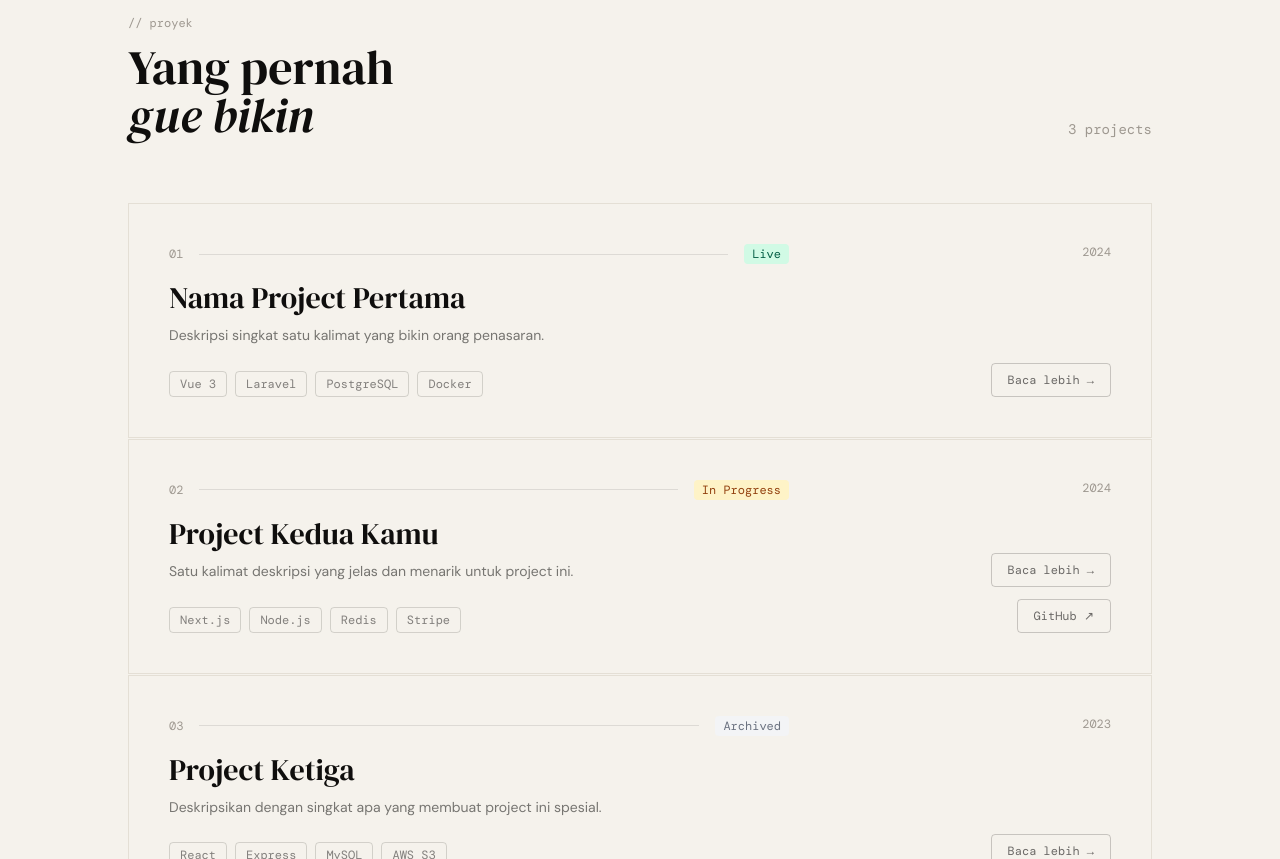
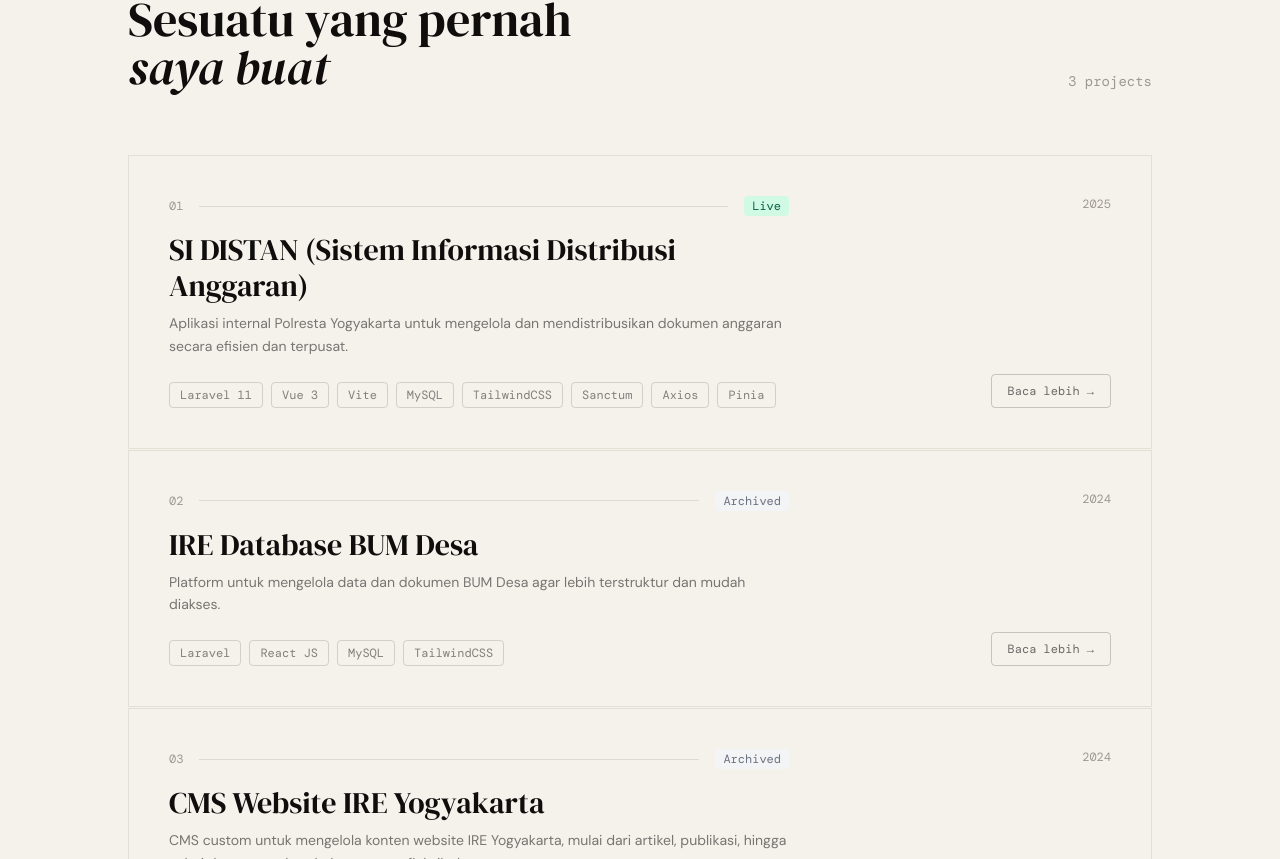
Before and after one commit to ridwanal24/ridwanal24.github.io, a Vue app: page / in a window 1280 px wide. Shown: the part 1561-2420 px from the top of the page. Built offline with nearby package versions, Linux system fonts and the light colour scheme.

Commit message:
update project - add 3 project (sidistan, bumdes, cms)

```diff
--- a/package.json
+++ b/package.json
@@ -6,7 +6,8 @@
   "scripts": {
     "dev": "vite",
     "build": "vite build",
-    "preview": "vite preview"
+    "preview": "vite preview",
+    "deploy": "gh-pages -d dist"
   },
   "dependencies": {
     "vue": "^3.4.0",
@@ -15,6 +16,7 @@
   "devDependencies": {
     "@vitejs/plugin-vue": "^5.0.0",
     "autoprefixer": "^10.4.19",
+    "gh-pages": "^6.3.0",
     "postcss": "^8.4.38",
     "tailwindcss": "^3.4.4",
     "vite": "^5.2.0"
--- a/src/data/portfolio.js
+++ b/src/data/portfolio.js
@@ -44,8 +44,8 @@ export const hero = {
 
 export const about = {
   bio: [
-    "Saya web developer yang sudah beberapa tahun ngulik web, tapi sebagian besar pengalaman saya datang dari ngerjain project-project dari teman atau kenalan. Dari situ saya belajar banyak hal, mulai dari menyusun database sampai mengubah desain jadi kode yang fungsional. Buat saya, kode yang baik itu yang tetap bisa dibaca dan dipahami, bahkan oleh diri sendiri beberapa bulan ke depan.",
-    "Di luar itu, saya juga suka ngulik hal-hal baru kalau memang ada yang bikin penasaran. Entah itu framework, bahasa baru, atau tools tertentu—kalau menarik, biasanya langsung saya coba dan eksplor lebih jauh.",
+    "Saya sudah berkecimpung dengan dunia web development selama beberapa tahun, tapi sebagian besar pengalaman saya datang dari mengerjakan project-project dari teman atau kenalan. Dari situ saya belajar banyak hal, mulai dari menyusun database sampai mengubah desain jadi kode yang fungsional. Bagi saya, kode yang baik itu yang tetap bisa dibaca dan dipahami, bahkan oleh diri sendiri beberapa bulan ke depan.",
+    "Di luar itu, saya juga suka mencoba hal-hal baru jika membuat saya penasaran. Entah itu framework, bahasa baru, atau tools tertentu—kalau menarik, biasanya langsung saya coba dan eksplor lebih jauh.",
   ],
   skills: [
     {
@@ -54,11 +54,11 @@ export const about = {
     },
     {
       label: "Backend",
-      items: ["Laravel", "Node.js", "Express", "MySQL"],
+      items: ["Laravel", "Node.js", "Express", "Go", "MySQL"],
     },
     {
       label: "DevOps",
-      items: ["Docker", "Nginx", "Linux", "GitHub Actions", "VPS"],
+      items: ["Docker", "Nginx", "Linux", "Git"],
     },
   ],
 };
@@ -88,78 +88,170 @@ export const about = {
 
 export const projects = [
   {
-    slug: "project-satu",
-    title: "Nama Project Pertama",
-    year: "2024",
+    slug: "si-distan",
+    title: "SI DISTAN (Sistem Informasi Distribusi Anggaran)",
+    year: "2025",
     status: "Live",
-    excerpt: "Deskripsi singkat satu kalimat yang bikin orang penasaran.",
+    excerpt:
+      "Aplikasi internal Polresta Yogyakarta untuk mengelola dan mendistribusikan dokumen anggaran secara efisien dan terpusat.",
     cover: "",
     coverColor: "#d4e5f7",
-    stack: ["Vue 3", "Laravel", "PostgreSQL", "Docker"],
+    stack: [
+      "Laravel 11",
+      "Vue 3",
+      "Vite",
+      "MySQL",
+      "TailwindCSS",
+      "Sanctum",
+      "Axios",
+      "Pinia",
+    ],
     demo: null,
     github: null,
 
     description: [
-      "Paragraf pertama — ceritain konteks project ini. Kenapa dibuat? Masalah apa yang diselesaikan? Siapa penggunanya?",
-      "Paragraf kedua — lebih dalam soal approach teknis atau desain keputusan yang menarik.",
+      "SI DISTAN adalah aplikasi berbasis web yang dikembangkan untuk Polresta Yogyakarta guna meningkatkan efisiensi dalam pertukaran dokumen internal. Sebelumnya, proses distribusi dokumen dilakukan secara manual melalui WhatsApp, email, atau flashdisk yang berisiko tidak terorganisir dan kurang aman.",
+      "Aplikasi ini menyediakan sistem terpusat untuk upload, pencarian, pengelolaan, serta keamanan dokumen berbasis role (admin dan user). Selain itu, sistem juga mendukung histori file, proteksi password dokumen, dan mekanisme penghapusan bertahap untuk menjaga integritas data.",
     ],
     sections: [
       {
-        heading: "Tantangan Teknis",
-        body: "Ceritain satu atau dua tantangan paling berkesan. Ini bagian yang paling menarik buat developer lain yang baca. Bisa sepanjang yang kamu mau — ini halaman detail kamu.",
+        heading: "Fitur Utama",
+        body:
+          "Sistem memiliki dua role utama yaitu admin dan user. Admin memiliki kontrol penuh seperti mengelola user (reset password, nonaktifkan akun), upload dokumen ke berbagai kategori (kertas kerja, realisasi, perjanjian kinerja), serta menghapus dan memulihkan dokumen dari tempat sampah. User hanya dapat mengelola dokumen miliknya sendiri dengan kategori terbatas (renbut).\n\n" +
+          "Dokumen dapat berupa PDF atau XLSX dengan batas ukuran 10MB. Setiap dokumen mendukung multi-file (history), sehingga versi lama tetap tersimpan saat ada update. Sistem pencarian mendukung filter berdasarkan nama, kategori, dan tahun.\n\n" +
+          "Keamanan ditingkatkan dengan fitur password pada setiap dokumen, yang harus dimasukkan oleh user lain atau publik saat ingin mengakses isi dokumen. Publik tetap dapat melihat daftar dokumen dan statistik, namun tidak dapat membuka file tanpa password.",
       },
       {
-        heading: "Apa yang Gue Pelajari",
-        body: "Refleksi jujur selalu bagus. Apa yang bakal kamu lakuin beda kalau mengulang project ini? Apa skill baru yang kamu kuasai?",
+        heading: "Tantangan Teknis",
+        body:
+          "Salah satu tantangan utama adalah implementasi preview file PDF yang sempat mengalami konflik dengan layout, terutama karena adanya tambahan fitur tombol download di dalam preview tersebut. Selain itu, pengaturan scheduler di Laravel untuk menghapus dokumen secara permanen setelah 6 bulan juga menjadi tantangan tersendiri.\n\n" +
+          "Solusi yang diterapkan adalah menggunakan Laravel Scheduler yang berjalan setiap hari pada tengah malam untuk melakukan scanning terhadap dokumen di tempat sampah, lalu menghapus secara otomatis jika melewati batas waktu.",
+      },
+      {
+        heading: "Apa yang Saya Pelajari",
+        body:
+          "Project ini memberikan pengalaman end-to-end development mulai dari backend, frontend, database design, hingga deployment ke server sendiri. Saya juga jadi lebih paham implementasi role-based access control, manajemen file dengan versioning, serta pengamanan dokumen berbasis password.\n\n" +
+          "Selain itu, saya belajar bagaimana merancang sistem yang benar-benar dipakai oleh instansi, jadi harus stabil, jelas alurnya, dan minim error. Penggunaan Laravel Scheduler dan integrasi Vue dengan API juga jadi poin pembelajaran penting.",
       },
     ],
     highlights: [
-      "Fitur atau capaian pertama yang menonjol",
-      'Angka konkret kalau ada — misal: "Handle 10k request/hari"',
-      "Keputusan arsitektur yang paling bangga",
+      "Menggantikan proses distribusi dokumen manual (WA, email, flashdisk)",
+      "Role-based access (admin & user) dengan kontrol yang jelas",
+      "Dokumen mendukung versioning (history file)",
+      "Proteksi dokumen dengan password per dokumen",
+      "Auto cleanup dokumen terhapus dengan Laravel Scheduler (6 bulan)",
+      "Dikerjakan fullstack + deployment ke server sendiri",
     ],
     images: [],
   },
 
   {
-    slug: "project-dua",
-    title: "Project Kedua Kamu",
+    slug: "ire-database-bumdesa",
+    title: "IRE Database BUM Desa",
     year: "2024",
-    status: "In Progress",
-    excerpt: "Satu kalimat deskripsi yang jelas dan menarik untuk project ini.",
+    status: "Archived",
+    excerpt:
+      "Platform untuk mengelola data dan dokumen BUM Desa agar lebih terstruktur dan mudah diakses.",
     cover: "",
-    coverColor: "#f7e6d4",
-    stack: ["Next.js", "Node.js", "Redis", "Stripe"],
+    coverColor: "#e8f0fe",
+    stack: ["Laravel", "React JS", "MySQL", "TailwindCSS"],
     demo: null,
-    github: "https://github.com",
+    github: null,
 
-    description: ["Ceritain project ini. Bisa sepanjang yang kamu mau."],
+    description: [
+      "IRE Database BUM Desa adalah aplikasi berbasis web yang saya kembangkan untuk membantu pengelolaan data dan dokumen BUM Desa secara lebih terpusat dan rapi. Sebelumnya, data dan dokumen belum terorganisir dengan baik, sehingga cukup sulit untuk dicari dan dipantau.",
+      "Melalui aplikasi ini, admin bisa memantau seluruh BUM Desa dari berbagai wilayah, sementara setiap BUM Desa bisa mengelola data dan dokumen mereka sendiri dengan sistem akses yang sudah dibagi berdasarkan role.",
+    ],
+
     sections: [
       {
-        heading: "Latar Belakang",
-        body: "Isi konten lengkap di sini.",
+        heading: "Fitur Utama",
+        body:
+          "Sistem ini memiliki tiga role utama: admin, BUM Desa, dan view-only. Admin bisa mengelola seluruh akun BUM Desa, mulai dari menambah, mengedit, menonaktifkan, sampai menghapus akun. Admin juga bisa melihat statistik seperti jumlah BUM Desa, jumlah dokumen, file, dan total penggunaan storage.\n\n" +
+          "BUM Desa dapat mengelola profilnya sendiri, mengisi data seperti kemitraan dan unit usaha, serta mengupload dan mengelola dokumen. Dokumen juga mendukung update file tanpa menghapus file lama (jadi tetap ada histori).\n\n" +
+          "Selain itu, BUM Desa bisa membuat akun tambahan dengan role view-only untuk orang lain yang hanya perlu melihat dan mengunduh dokumen.\n\n" +
+          "Sistem juga dilengkapi filter wilayah bertingkat (provinsi sampai desa) yang saling terhubung, serta fitur recycle bin untuk dokumen yang dihapus.",
+      },
+      {
+        heading: "Tantangan Teknis",
+        body:
+          "Tantangan yang paling terasa ada di bagian form dinamis, seperti data kemitraan dan unit usaha. Form ini bisa ditambah dan dikurangi, dan di dalamnya ada kombinasi input dan select yang cukup kompleks.\n\n" +
+          "Karena saat itu belum menggunakan tools seperti React Hook Form atau TanStack Query, saya menangani semuanya secara manual, baik dari sisi frontend maupun backend. Ini membuat prosesnya cukup tricky, terutama untuk menjaga data tetap konsisten.",
+      },
+      {
+        heading: "Apa yang Saya Pelajari",
+        body:
+          "Dari project ini, saya jadi lebih memahami bagaimana membangun sistem dengan banyak role dan data yang cukup kompleks.\n\n" +
+          "Saya juga belajar mengelola state di React secara manual tanpa bantuan library tambahan, sekaligus merancang API backend yang bisa menangani data dinamis.\n\n" +
+          "Selain itu, saya jadi lebih sadar pentingnya perencanaan struktur form dan state sejak awal agar tidak terlalu kompleks di tengah pengerjaan.",
       },
     ],
-    highlights: ["Highlight pertama", "Highlight kedua"],
+
+    highlights: [
+      "Sistem multi-role: admin, BUM Desa, dan view-only",
+      "Filter wilayah bertingkat yang saling terhubung",
+      "Form dinamis untuk data kemitraan & unit usaha",
+      "Manajemen dokumen dengan histori file",
+      "Fitur recycle bin untuk dokumen",
+      "Dikerjakan fullstack hingga deployment",
+    ],
+
     images: [],
   },
 
   {
-    slug: "project-tiga",
-    title: "Project Ketiga",
-    year: "2023",
+    slug: "cms-ire-yogyakarta",
+    title: "CMS Website IRE Yogyakarta",
+    year: "2024",
     status: "Archived",
     excerpt:
-      "Deskripsikan dengan singkat apa yang membuat project ini spesial.",
+      "CMS custom untuk mengelola konten website IRE Yogyakarta, mulai dari artikel, publikasi, hingga galeri dengan struktur halaman yang fleksibel.",
     cover: "",
-    coverColor: "#e8d4f7",
-    stack: ["React", "Express", "MySQL", "AWS S3"],
+    coverColor: "#f5e6ff",
+    stack: ["React JS", "Chakra UI", "CKEditor 5", "Laravel", "Redis"],
     demo: null,
     github: null,
 
-    description: ["Isi deskripsi lengkap project ketiga di sini."],
-    sections: [],
-    highlights: [],
+    description: [
+      "CMS Website IRE Yogyakarta adalah aplikasi yang dikembangkan untuk memenuhi kebutuhan klien akan sistem manajemen konten yang fleksibel dan sesuai dengan alur kerja mereka.",
+      "Melalui CMS ini, admin dapat dengan mudah mengelola berbagai jenis konten seperti artikel, publikasi (PDF), galeri foto, video, serta struktur halaman website secara dinamis tanpa perlu bergantung pada developer.",
+    ],
+
+    sections: [
+      {
+        heading: "Fitur Utama",
+        body:
+          "CMS ini memiliki dua bagian utama: pengguna umum dan admin. Pengguna umum dapat melihat artikel, informasi organisasi, program, serta publikasi dalam bentuk PDF yang bisa langsung dibaca di website.\n\n" +
+          "Di sisi admin, tersedia dashboard dengan statistik seperti jumlah post, jumlah publikasi, dan jumlah unduhan file. Admin dapat mengelola banner homepage, artikel (termasuk fitur pin, visibilitas, dan penulis), serta berbagai jenis konten lain.\n\n" +
+          "Salah satu fitur utama adalah sistem halaman dinamis, di mana admin bisa membuat halaman baru dan menentukan jenisnya (post, publikasi, galeri foto, atau video). Setiap halaman juga bisa diatur posisinya di navbar hingga 3 level.\n\n" +
+          "Untuk publikasi, admin bisa mengunggah file PDF yang kemudian bisa dibaca langsung oleh pengguna melalui PDF viewer. Sistem juga mencatat data pengguna yang mengunduh file.\n\n" +
+          "Selain itu, tersedia fitur galeri foto, video (berbasis embed YouTube), komentar pengguna, serta berbagai modul tambahan seperti program dan training center.",
+      },
+      {
+        heading: "Tantangan Teknis",
+        body:
+          "Tantangan terbesar ada di integrasi CKEditor 5 dengan React, terutama karena harus menggunakan custom build. Saya perlu memilih fitur editor secara manual, build sendiri, lalu mengintegrasikannya ke dalam project.\n\n" +
+          "Selain itu, proses upload gambar di dalam editor juga cukup membingungkan di awal, terutama dalam menentukan format request (JSON atau multipart). Ada juga kendala styling yang tidak konsisten antara editor dan landing page, sehingga perlu penyesuaian manual berdasarkan dokumentasi resmi CKEditor.\n\n" +
+          "Di sisi lain, karena menggunakan Create React App, waktu build juga terasa cukup lama sehingga sedikit memperlambat proses development.",
+      },
+      {
+        heading: "Apa yang Saya Pelajari",
+        body:
+          "Dari project ini, saya belajar banyak tentang membangun CMS yang fleksibel dan scalable, terutama dalam mengelola berbagai jenis konten dalam satu sistem.\n\n" +
+          "Saya juga jadi lebih paham cara integrasi rich text editor seperti CKEditor 5 secara custom, termasuk mengatur fitur dan menangani upload file di dalam editor.\n\n" +
+          "Selain itu, saya belajar pentingnya menjaga konsistensi UI dan styling antara editor dan tampilan frontend agar hasil konten tetap sesuai dengan yang diharapkan.",
+      },
+    ],
+
+    highlights: [
+      "CMS custom sesuai kebutuhan klien (bukan template)",
+      "Sistem halaman dinamis dengan hingga 3 level navbar",
+      "Manajemen konten lengkap: artikel, PDF, galeri, video",
+      "Integrasi CKEditor 5 custom build",
+      "Tracking download publikasi (dengan input user)",
+      "Belasan halaman aktif dengan banyak konten",
+    ],
+
     images: [],
   },
 ];
--- a/src/views/HomeView.vue
+++ b/src/views/HomeView.vue
@@ -67,7 +67,7 @@
             <p class="font-mono text-xs text-accent mb-6 reveal">// tentang saya</p>
             <h2 class="font-serif text-4xl md:text-5xl leading-tight mb-8 reveal reveal-delay-1">
               Memahami sesuatu bekerja adalah kepuasan tersendiri,<br />
-              <span class="italic text-paper/50">termasuk dengan error dan bug nya.</span>
+              <span class="italic text-paper/50">termasuk error dan bug nya.</span>
             </h2>
             <div class="space-y-4 text-paper/70 leading-relaxed font-sans font-light">
               <p v-for="(para, i) in about.bio" :key="i" class="reveal" :class="'reveal-delay-' + (i + 2)">
@@ -99,7 +99,7 @@
           <div>
             <p class="font-mono text-xs text-muted mb-3">// proyek</p>
             <h2 class="font-serif text-4xl md:text-5xl text-ink">
-              Yang pernah<br /><em>gue bikin</em>
+              Sesuatu yang pernah<br /><em>saya buat</em>
             </h2>
           </div>
           <span class="font-mono text-sm text-muted hidden md:block">
@@ -133,7 +133,8 @@
               Ada project<br />menarik?
             </h2>
             <p class="font-sans text-ink/55 leading-relaxed mb-8">
-              Gue terbuka buat kolaborasi, freelance, atau sekadar ngobrol soal tech. Jangan ragu kirim pesan.
+              Saya terbuka buat kolaborasi, freelance, atau sekadar ngobrol soal tech (sesuai dengan apa yang saya
+              ketahui). Jangan ragu kirim pesan.
             </p>
             <a :href="'mailto:' + config.email"
               class="inline-flex items-center gap-3 font-mono text-sm px-6 py-3.5 rounded bg-ink text-paper hover:bg-accent transition-colors duration-300">
```
Also changed, not shown: 2 other files (tests, documents, lock files or other folders).
